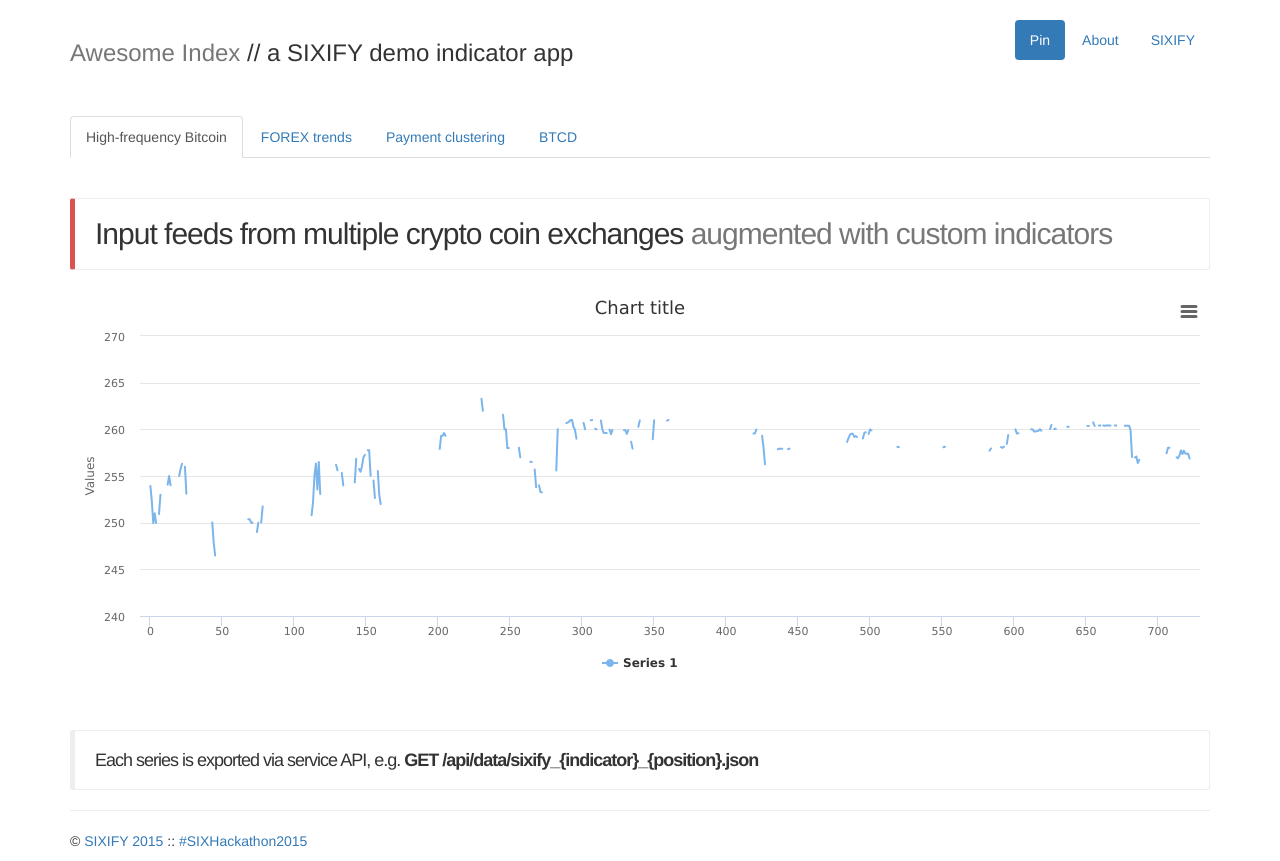
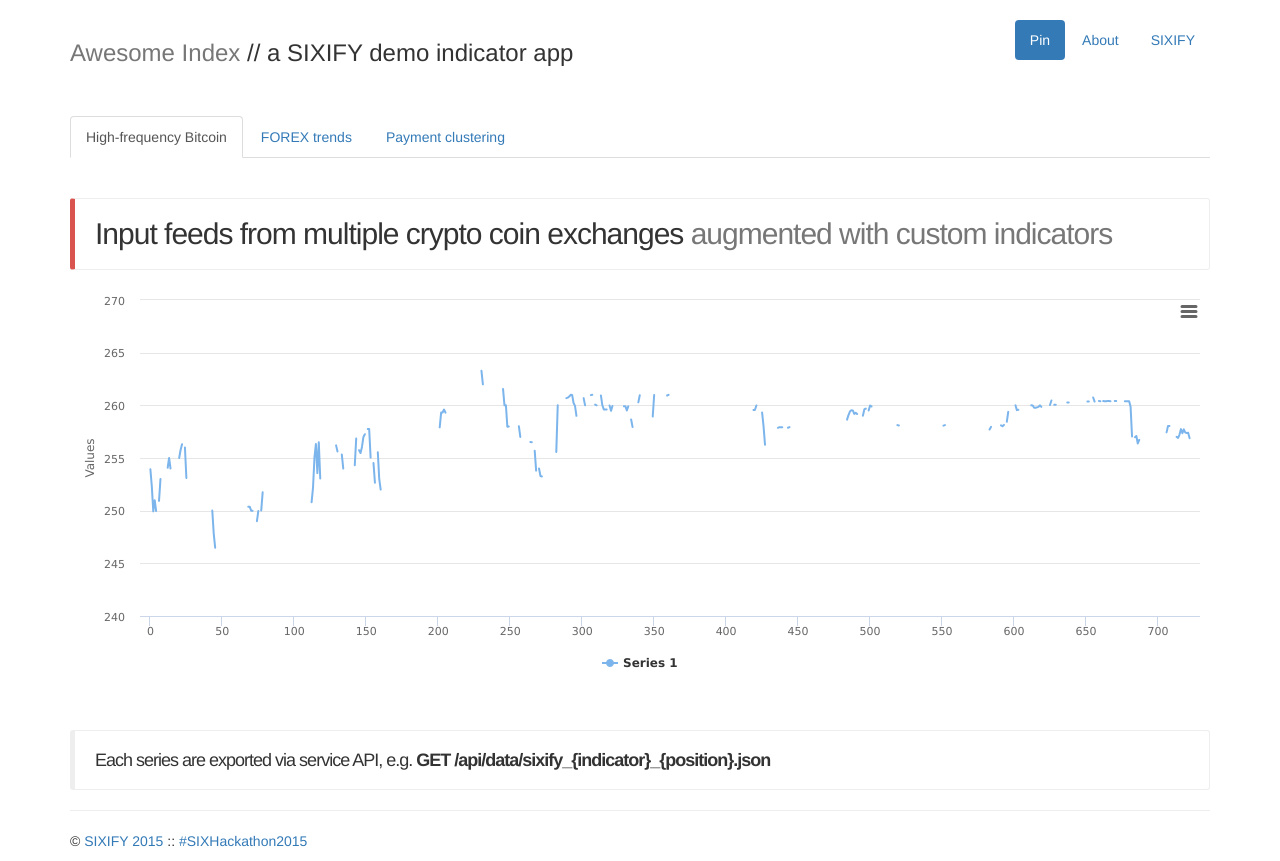
Before and after one commit to sixify/sixify, a plain HTML site: page visualize/index.html in a window 1280 px wide. Drawn offline with nearby package versions, Linux system fonts and the light colour scheme.

Commit message:
modified:   index.html modified:   scripts/highfreq.js

```diff
--- a/visualize/index.html
+++ b/visualize/index.html
@@ -41,7 +41,6 @@
         <li role="presentation" class="active"><a href="#highfreq">High-frequency Bitcoin</a></li>
         <li role="presentation"><a href="#forex">FOREX trends</a></li>
         <li role="presentation"><a href="#payment_clustering">Payment clustering</a></li>
-        <li role="presentation"><a href="#btcd">BTCD</a></li>
       </ul>
 
       <br>
@@ -53,7 +52,7 @@
           <h2 class="featurette-heading free-border free-border-1">Input feeds from multiple crypto coin exchanges <span class="text-muted">augmented with custom indicators</span></h2>
           <div id="highfreq-container" style="height: 400px; min-width: 310px"></div>
           <br>
-          <h4 class="featurette-heading free-border free-border-2">Each series is exported via service API, e.g. <strong>GET /api/data/sixify_{indicator}_{position}.json</strong></h4>
+          <h4 class="featurette-heading free-border free-border-2">Each series are exported via service API, e.g. <strong>GET /api/data/sixify_{indicator}_{position}.json</strong></h4>
         </div>
 
         <!-- Forex story -->
--- a/visualize/scripts/highfreq.js
+++ b/visualize/scripts/highfreq.js
@@ -8,6 +8,10 @@ $(function () {
                 $('#highfreq-container').highcharts({
 
                     credits: false,
+
+                    title: {
+                        text: "",
+                    },
 
                     // tooltip: {
                     //     pointFormat: '<span style="color:{series.color}">{series.name}</span>: <b>{point.y}</b> ({point.change}%)<br/>',
```
